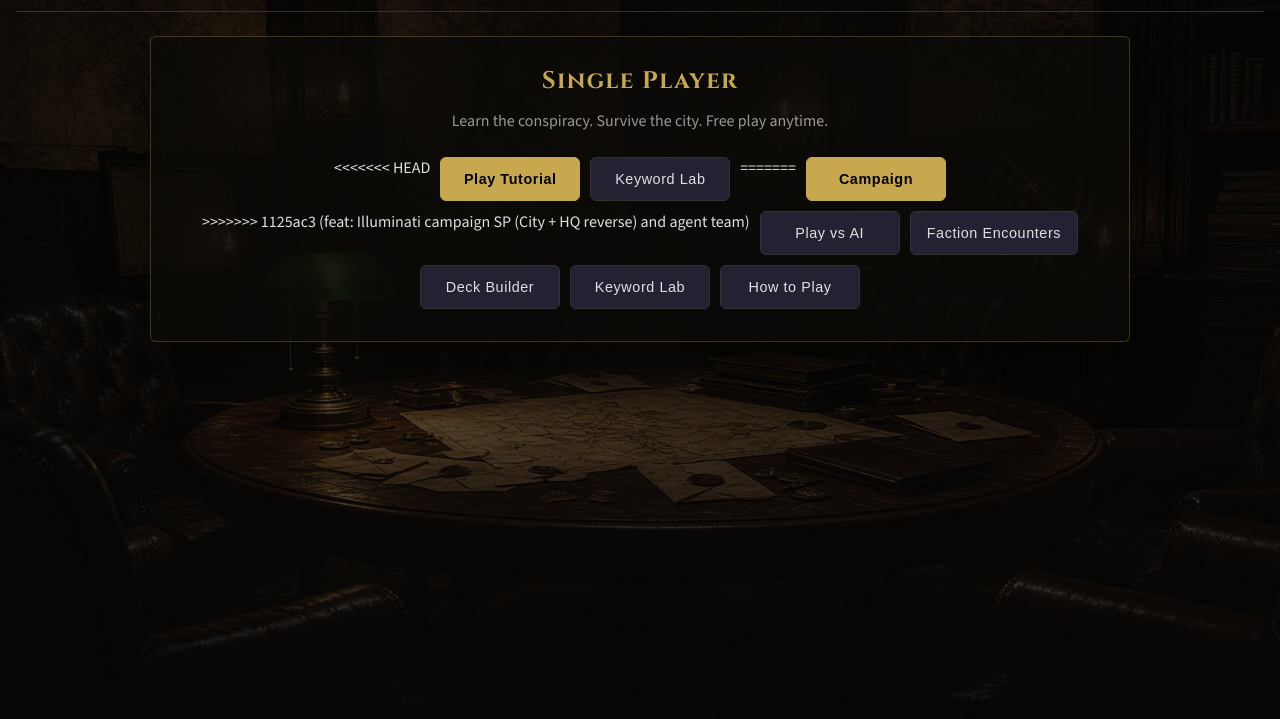
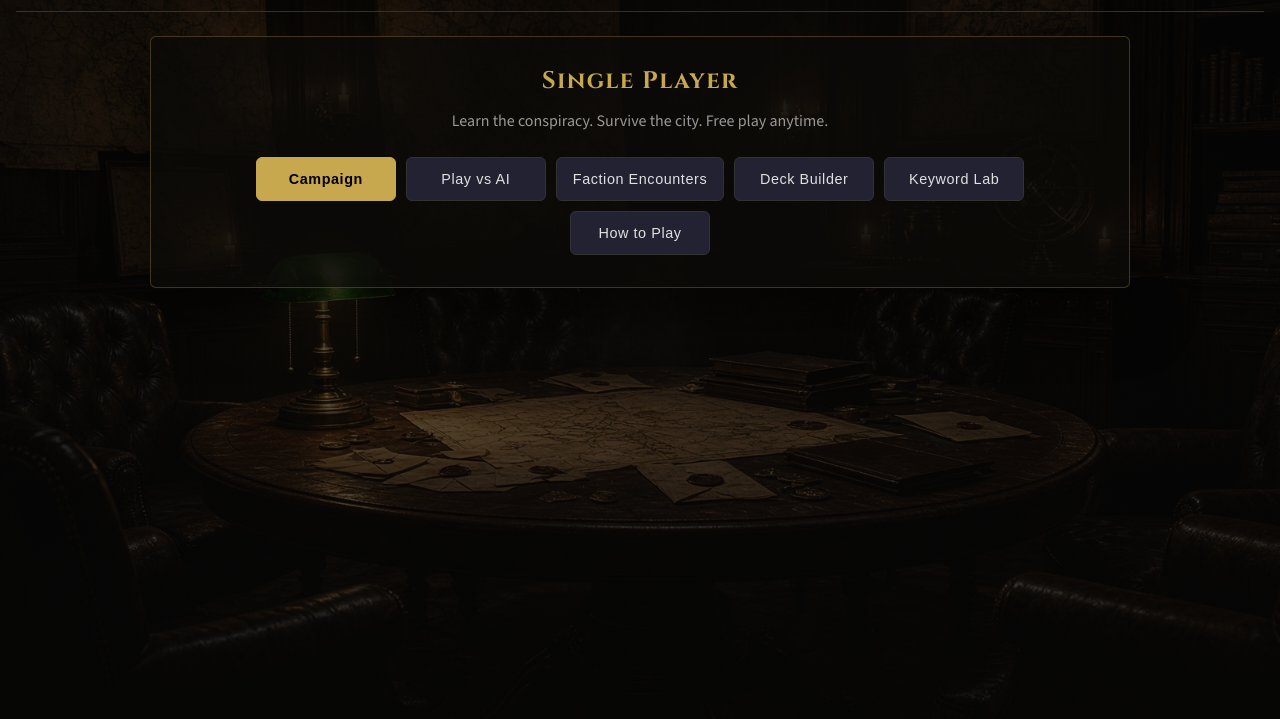
Before and after one commit to twistedmist487/tcg, a website: page static/index.html in a window 1280 px wide. Shown: the part 81-800 px from the top of the page. Drawn offline with nearby package versions, Linux system fonts and the light colour scheme; no server answers.

Commit message:
fix: resolve index.html menu merge conflict markers

```diff
--- a/static/index.html
+++ b/static/index.html
@@ -22,12 +22,7 @@
       <h2>Single Player</h2>
       <p class="lede">Learn the conspiracy. Survive the city. Free play anytime.</p>
       <div class="menu-actions">
-<<<<<<< HEAD
-        <button class="primary" onclick="startTutorial()">Play Tutorial</button>
-        <button onclick="startKeywordLab()">Keyword Lab</button>
-=======
         <button class="primary" onclick="openCampaignHub()">Campaign</button>
->>>>>>> 1125ac3 (feat: Illuminati campaign SP (City + HQ reverse) and agent team)
         <button onclick="showScreen('screen-setup')">Play vs AI</button>
         <button onclick="openEncounters()">Faction Encounters</button>
         <button onclick="openDeckBuilder()">Deck Builder</button>
```
